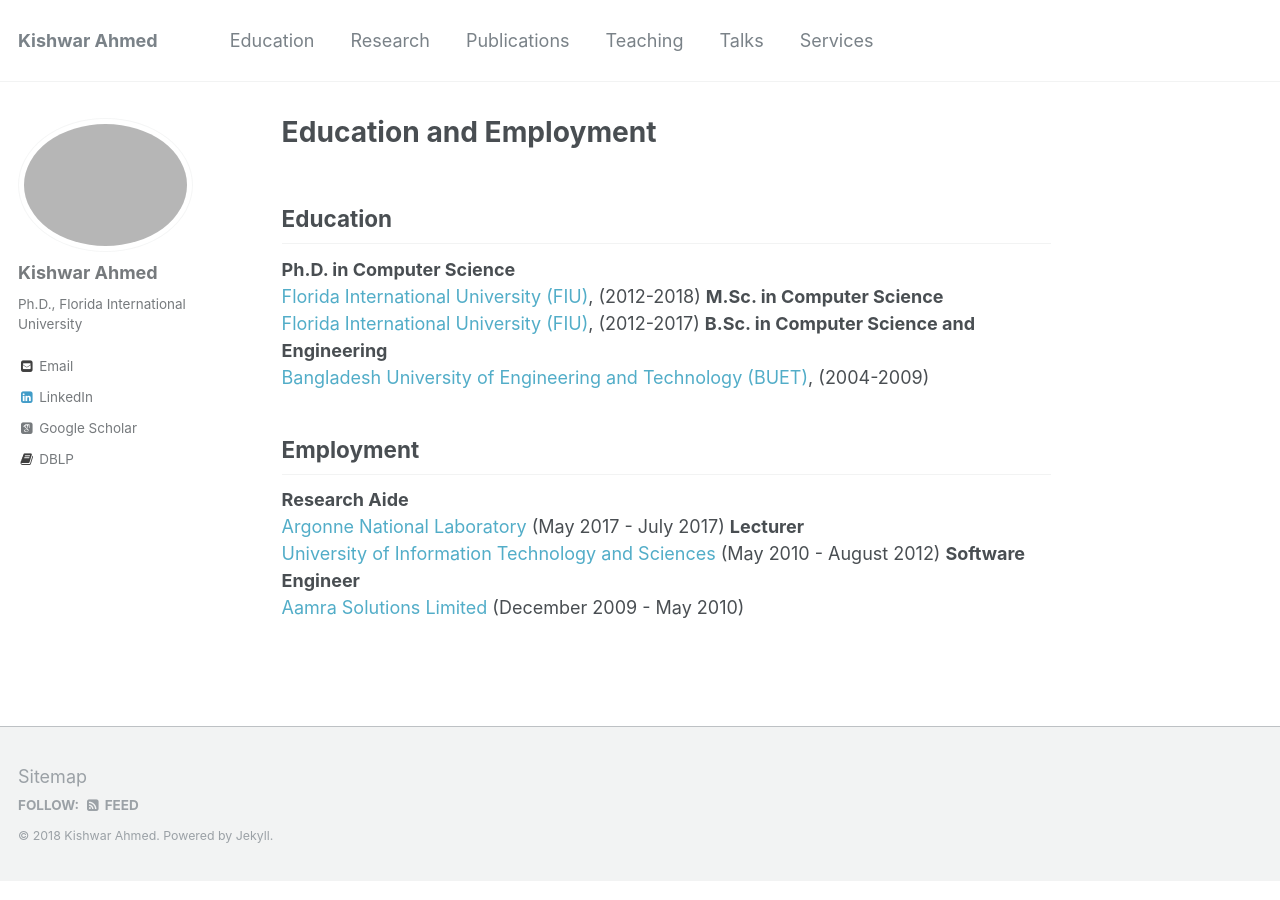
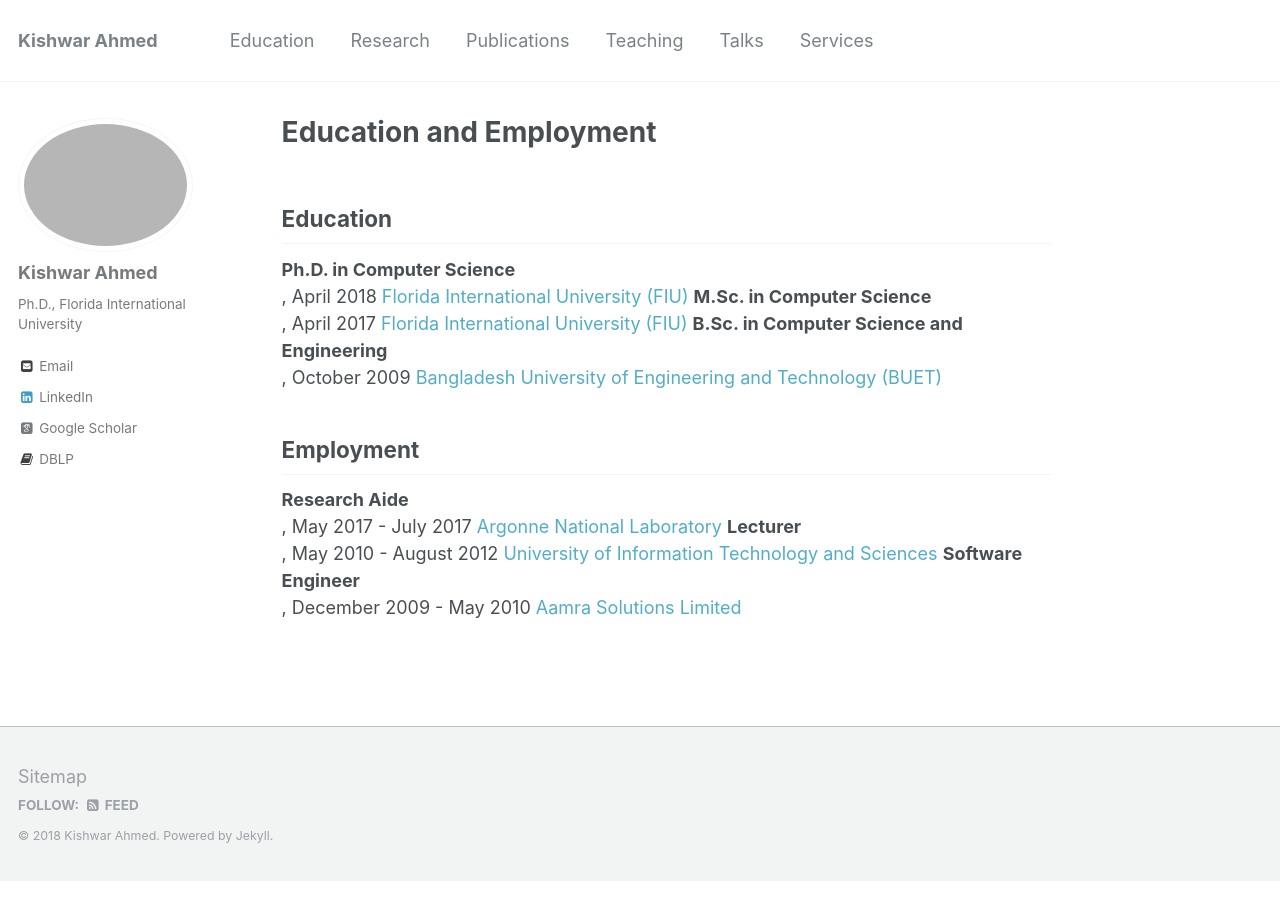
Before and after one commit to kishwarbd/kishwarbd.github.io, a Jekyll site: the page built from _pages/education.md, in a window 1280 px wide. Built offline with Jekyll 4.4.1, drawn with Linux system fonts in a browser that asks for light colours; some web fonts are replaced.

Commit message:
more updates.

```diff
--- a/_pages/education.md
+++ b/_pages/education.md
@@ -6,18 +6,18 @@ author_profile: true
 
 ## Education
 
-**Ph.D. in Computer Science**<br/>
-[Florida International University (FIU)](https://www.fiu.edu), (2012-2018)
-**M.Sc. in Computer Science**<br/>
-[Florida International University (FIU)](https://www.fiu.edu), (2012-2017)
-**B.Sc. in Computer Science and Engineering**<br/>
-[Bangladesh University of Engineering and Technology (BUET)](http://buet.ac.bd), (2004-2009)
+**Ph.D. in Computer Science**<br/>, April 2018
+[Florida International University (FIU)](https://www.fiu.edu)
+**M.Sc. in Computer Science**<br/>, April 2017
+[Florida International University (FIU)](https://www.fiu.edu)
+**B.Sc. in Computer Science and Engineering**<br/>, October 2009
+[Bangladesh University of Engineering and Technology (BUET)](http://buet.ac.bd)
 
 ## Employment
 
-**Research Aide**<br/>
-[Argonne National Laboratory](https://www.anl.gov/) (May 2017 - July 2017)
-**Lecturer**<br/>
-[University of Information Technology and Sciences](https://www.uits.edu.bd/) (May 2010 - August 2012)
-**Software Engineer**<br/>
-[Aamra Solutions Limited](https://www.aamra.com.bd/) (December 2009 - May 2010)
+**Research Aide**<br/>, May 2017 - July 2017
+[Argonne National Laboratory](https://www.anl.gov/)
+**Lecturer**<br/>, May 2010 - August 2012
+[University of Information Technology and Sciences](https://www.uits.edu.bd/)
+**Software Engineer**<br/>, December 2009 - May 2010
+[Aamra Solutions Limited](https://www.aamra.com.bd/)
```
